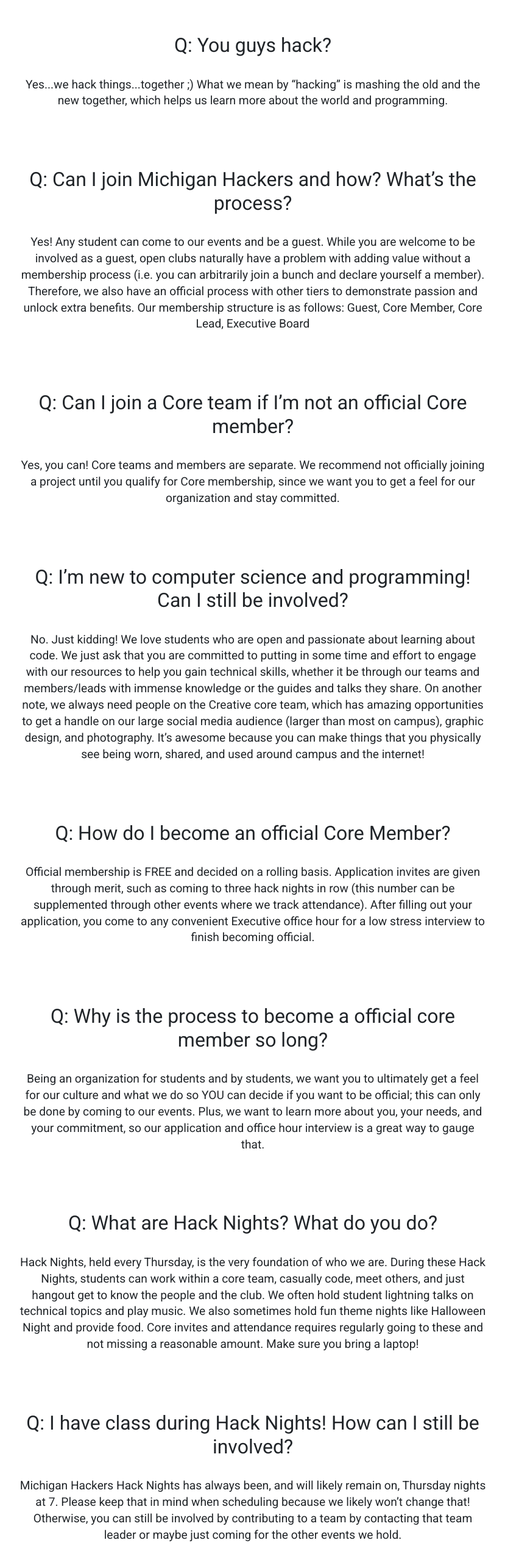
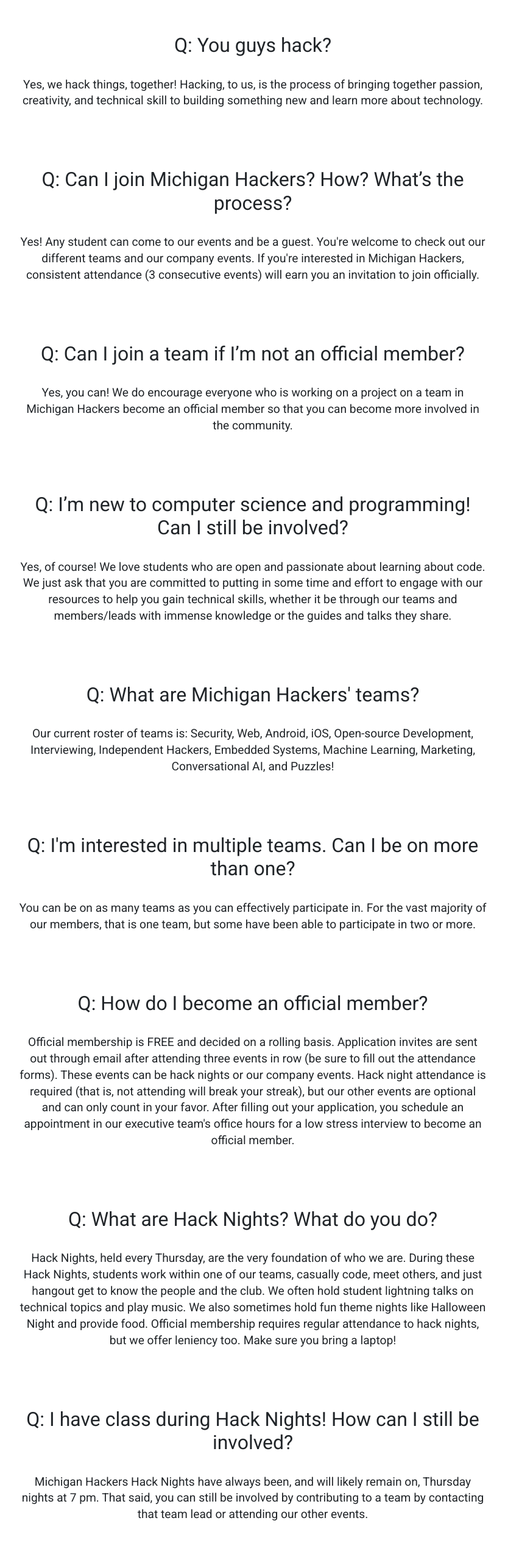
Before and after one commit to michiganhackers/mh-web-new, a React (Create React App) app: page /faq in a window 1280 px wide. Shown: the part 220-2786 px from the top of the page at 61% size, without its empty margins (225-1054 px from the left). Built offline with nearby package versions, Linux system fonts and the light colour scheme; no server answers.

Commit message:
Revised the links/prose on the website

```diff
--- a/src/components/Calendar/Events.jsx
+++ b/src/components/Calendar/Events.jsx
@@ -15,7 +15,7 @@ const Events = () => (
         <SubpageOuter header="calendar">
             <Calendar calendarStyle={CalendarStyle} />
             <a href="https://calendar.google.com/calendar?cid=OG44dTU4c3NyaWMxaG1tODRqdmt2bDlkNjhAZ3JvdXAuY2FsZW5kYXIuZ29vZ2xlLmNvbQ">Export/add our calendar!</a>
-            <a style={{ float: "right" }} href="https://calendar.google.com/calendar/selfsched?sstoken=UVA3dk1tZkxNOFpCfGRlZmF1bHR8ODMwMzEwNjE4YzY3Y2I0OThlZGIzY2IwMGU1MDUwMGI">Office hours signup</a>
+            <a style={{ float: "right" }} href="https://calendar.google.com/calendar/u/0/selfsched?sstoken=UUZvRjlEM0RMUlZ2fGRlZmF1bHR8NjkzODc3M2I3MDJlZGM5NDQyZDU2M2IzMzc4YTM2NjY">Office hours signup</a>
         </SubpageOuter>
     </React.Fragment>
 );
--- a/src/components/FAQ/FAQ.jsx
+++ b/src/components/FAQ/FAQ.jsx
@@ -9,27 +9,23 @@ const FAQ = () => (
     <React.Fragment>
         <Navbar />
         <SubpageOuter header="frequently asked questions (faq)">
-            <Question question="You guys hack?" answer="Yes...we hack things...together ;) What we mean by “hacking” is mashing the old and the new together, which helps us learn more about the world and programming."/>
-            <Question question="Can I join Michigan Hackers and how? What’s the process?" answer="Yes! Any student can come to our events and be a guest. While you are welcome to be involved as a guest, open clubs naturally have a problem with adding value without a membership process (i.e. you can arbitrarily join a bunch and declare yourself a member). Therefore, we also have an official process with other tiers to demonstrate passion and unlock extra benefits. Our membership structure is as follows:
-      Guest, Core Member, Core Lead, Executive Board"/>
-            <Question question="Can I join a Core team if I’m not an official Core member?" answer="Yes, you can! Core teams and members are separate. We recommend not officially joining a project until you qualify for Core membership, since we want you to get a feel for our organization and stay committed."/>
-            <Question question="I’m new to computer science and programming! Can I still be involved?" answer="No. Just kidding! We love students who are open and passionate about learning about code. We just ask that you are committed to putting in some time and effort to engage with our resources to help you gain technical skills, whether it be through our teams and members/leads with immense knowledge or the guides and talks they share.
-      On another note, we always need people on the Creative core team, which has amazing opportunities to get a handle on our large social media audience (larger than most on campus), graphic design, and photography. It’s awesome because you can make things that you physically see being worn, shared, and used around campus and the internet!"/>
-            <Question question="How do I become an official Core Member?" answer="Official membership is FREE and decided on a rolling basis. Application invites are given through merit, such as coming to three hack nights in row (this number can be supplemented through other events where we track attendance). After filling out your application, you come to any convenient Executive office hour for a low stress interview to finish becoming official."/>
-            <Question question="Why is the process to become a official core member so long?" answer="Being an organization for students and by students, we want you to ultimately get a feel for our culture and what we do so YOU can decide if you want to be official; this can only be done by coming to our events. Plus, we want to learn more about you, your needs, and your commitment, so our application and office hour interview is a great way to gauge that."/>
-            <Question question="What are Hack Nights? What do you do?" answer="Hack Nights, held every Thursday, is the very foundation of who we are. During these Hack Nights, students can work within a core team, casually code, meet others, and just hangout get to know the people and the club. We often hold student lightning talks on technical topics and play music. We also sometimes hold fun theme nights like Halloween Night and provide food. Core invites and attendance requires regularly going to these and not missing a reasonable amount. Make sure you bring a laptop!"/>
-            <Question question="I have class during Hack Nights! How can I still be involved?" answer="Michigan Hackers Hack Nights has always been, and will likely remain on, Thursday nights at 7. Please keep that in mind when scheduling because we likely won’t change that! Otherwise, you can still be involved by contributing to a team by contacting that team leader or maybe just coming for the other events we hold."/>
-            <Question question="What are Office Hours for?" answer="Office hours are primarily for students to finalize their Core Membership with an interview or to excuse non extenuating absences. You can also come to learn more or ask questions about Hackers, bond and get to know that executive board member, or just hangout! Swag orders and prizes from our events can also be picked up from here."/>
-            <Question question="What are Core Member benefits? Responsibilities?" answer="Core Members get to join our official website roster, company resume book, Core Meetings, and have access to exclusive swag discounts and stickers :) If you regularly attend our events and received an application or office hour invite, we highly recommend finalizing the official Core Member process so that you can reap the benefits and distinguish the time and effort you’ve put in. With that, we have to be fair to people who demonstrate commitment by revoking membership from those who miss three Hack Nights in a row unexcused or freeriders."/>
-            <Question question="Help! I’m not an official member and don’t want to lose my attendance streak! (or I’m a Core Member and don’t want to add to my absence streak!)" answer="If you’re absence is due to extenuating circumstances (defined as emergency (with some proof), debilitating or contagious sickness, physical exam), you can fill out absence form at bit.ly/mh-gone. You can also be excused from a Hack Night for other reasons if you either create a plan with a Core Lead or go to an office hour for Michigan Hackers related work."/>
-            <Question question="What are Core Meetings?" answer="Core Meetings are closed to Core Members, Core Leads, and Executive Board Members, where we meet 30 minutes before Hack Nights to go over updates, make decisions, and discuss topics within Hackers to help improve and tailor to member needs. We also do some small bonding activities to get to know each other better."/>
-            <Question question="Can I join a project without being on core?" answer="Yes! Locate a core team and talk to a lead for that teams specific details."/>
-            <Question question="What are the Core Team Projects?" answer="Each team has their own specific project, which is focused around the area the team is named after. We have teams that work on coding projects (iOS, Android, React Native, Web), putting together events (Security, Data Structures & Interviews), and overall skill building and resources (Creative, Data Structures & Interviews). Each type of and specific team have their own pros and cons that you can explore. In essence, each is valuable in teaching you how to collaborate with others and get you familiar with many tasks software developers face (reading documentation, building on top of other people's code, setting up programming environments, etc)."/>
-            <Question question="What makes you guys different?" answer="We're dynamic. We're not afraid of shifting our focus if we need to and are constantly aiming to evolve to fit the needs of Michigan students interested in technology and computer science. That means we have plenty of social, professional, and technical resources for everyone to take advantage of! Furthermore, we're always open to adding more Core teams and roles to help fulfill that goal.
-      Inclusive. Any student majoring in anything can be involved in our club to further their skills and knowledge! Plus, we don't charge you dumb membership fees (we got $pon$or$ for that), and have room for everybody. We won't reject you and judge you on your personality or appearance; we're here to build your confidence and skills no matter who you are or where you came from. We just want raw, unadulterated passion and motivation for others in our organization, our goals, our club, and coding.
-      Reach. Sure, we have many companies that want to hold events with us and even pay us (Google, Facebook, Yelp, Capital One, Twitter, Grainger, Steven's Capital Management, all in 2018 alone). Yet, we also go beyond that. We have contacts to other organizations outside of the university and even have an annual hackathon with Michigan State University's Spartan Hackers. Within the university, we work with others like the amazing Girls in Electrical Engineering and Computer Science (GEECS) and faculty like our advisor, Professor Alex J. Halderman.
-      We have over 3k people following our social media, making us the top computer science focused student organization on campus (feel free to correct us if we're wrong). We're not perfect, but we're willing to grow and learn from mistakes.
-      "/>
+            <Question question="You guys hack?" answer="Yes, we hack things, together! Hacking, to us, is the process of bringing together passion, creativity, and technical skill to building something new and learn more about technology."/>
+            <Question question="Can I join Michigan Hackers? How? What’s the process?" answer="Yes! Any student can come to our events and be a guest. You're welcome to check out our different teams and our company events. If you're interested in Michigan Hackers, consistent attendance (3 consecutive events) will earn you an invitation to join officially."/>
+            <Question question="Can I join a team if I’m not an official member?" answer="Yes, you can! We do encourage everyone who is working on a project on a team in Michigan Hackers become an official member so that you can become more involved in the community."/>
+            <Question question="I’m new to computer science and programming! Can I still be involved?" answer="Yes, of course! We love students who are open and passionate about learning about code. We just ask that you are committed to putting in some time and effort to engage with our resources to help you gain technical skills, whether it be through our teams and members/leads with immense knowledge or the guides and talks they share."/>
+            <Question question="What are Michigan Hackers' teams?" answer="Our current roster of teams is: Security, Web, Android, iOS, Open-source Development, Interviewing, Independent Hackers, Embedded Systems, Machine Learning, Marketing, Conversational AI, and Puzzles!"/>
+            <Question question="I'm interested in multiple teams. Can I be on more than one?" answer="You can be on as many teams as you can effectively participate in. For the vast majority of our members, that is one team, but some have been able to participate in two or more."/>
+            <Question question="How do I become an official member?" answer="Official membership is FREE and decided on a rolling basis. Application invites are sent out through email after attending three events in row (be sure to fill out the attendance forms). These events can be hack nights or our company events. Hack night attendance is required (that is, not attending will break your streak), but our other events are optional and can only count in your favor. After filling out your application, you schedule an appointment in our executive team's office hours for a low stress interview to become an official member."/>
+            <Question question="What are Hack Nights? What do you do?" answer="Hack Nights, held every Thursday, are the very foundation of who we are. During these Hack Nights, students work within one of our teams, casually code, meet others, and just hangout get to know the people and the club. We often hold student lightning talks on technical topics and play music. We also sometimes hold fun theme nights like Halloween Night and provide food. Official membership requires regular attendance to hack nights, but we offer leniency too. Make sure you bring a laptop!"/>
+            <Question question="I have class during Hack Nights! How can I still be involved?" answer="Michigan Hackers Hack Nights have always been, and will likely remain on, Thursday nights at 7 pm. That said, you can still be involved by contributing to a team by contacting that team lead or attending our other events."/>
+            <Question question="What are Office Hours for?" answer="Office hours are primarily for students to finalize their official membership with an interview. You can also come to learn more or ask questions about Hackers, bond and get to know that executive board member, or just hang out! Swag orders and prizes from our events can also be picked up here."/>
+            <Question question="What are membership benefits? Responsibilities?" answer="Our members get to join our official website roster, company resume book, and have access to exclusive swag discounts and stickers! If you regularly attend our events and received an application or office hour invite, we highly recommend finalizing the membership process so that you can reap the benefits and distinguish the time and effort you’ve put in. With that, we have to be fair to people who demonstrate commitment by revoking membership from those who miss four Hack Nights in a row."/>
+            <Question question="I have an exam! Can I excuse my absence!" answer="We don't currently have an excused attendance policy, but our invitation requirements for prospective members are lenient enough that a new streak can be created quickly, and current members are allowed up to four consecutive absences as a buffer for these situations."/>
+            <Question question="What makes you guys different?" answer="We're dynamic. We're not afraid of shifting our focus if we need to and are constantly aiming to evolve to fit the needs of Michigan students interested in technology and computer science. That means we have plenty of social, professional, and technical resources for everyone to take advantage of!
+            We're inclusive. Any student (even those outside of EECS) can be involved in our club to further their skills and knowledge! Plus, we don't charge membership fees (we have sponsors for that), and we have room for everybody. We're here to build your confidence and skills no matter who you are or where you came from. We just want passion and motivation for our organization, our goals, our club, and coding.
+            Our reach. Sure, we have many companies that want to hold events with us and even pay us (Google, Facebook, Yelp, Capital One, Twitter, Grainger, Steven's Capital Management, to name a few). Yet, we also go beyond that. We have contacts to other organizations outside of the university and even have an annual hackathon with Michigan State University's Spartan Hackers. Within the university, we work with others like the amazing Girls in Electrical Engineering and Computer Science (GEECS) and faculty like our advisor, Professor Alex J. Halderman.
+            We have over 3k people following our social media, making us the top computer science focused student organization on campus. We're not perfect, but we're willing to grow and learn from mistakes.
+            "/>
         </SubpageOuter>
     </React.Fragment>
 );
```
Also changed, not shown: src/components/About/About.jsx (+4 -7 lines).
